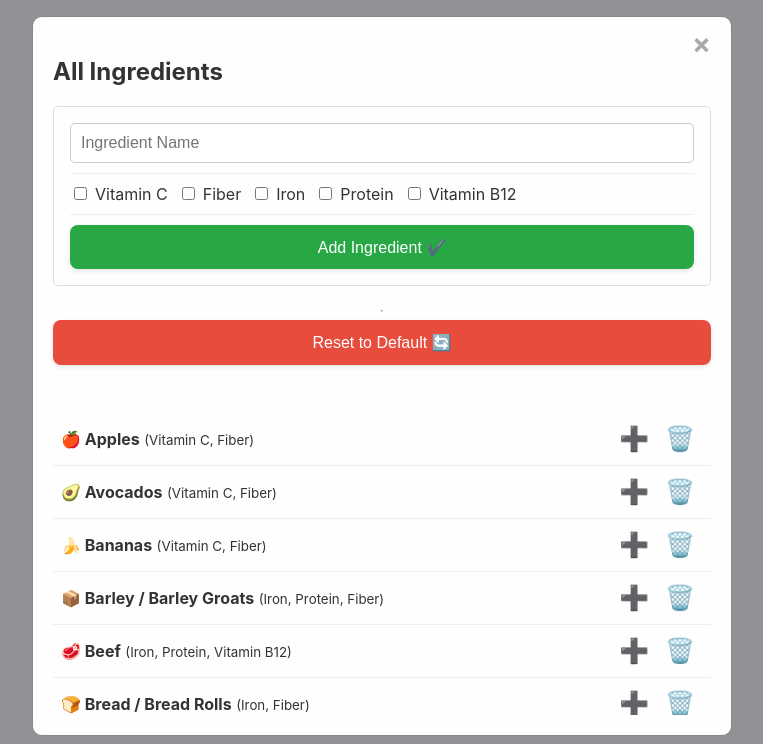
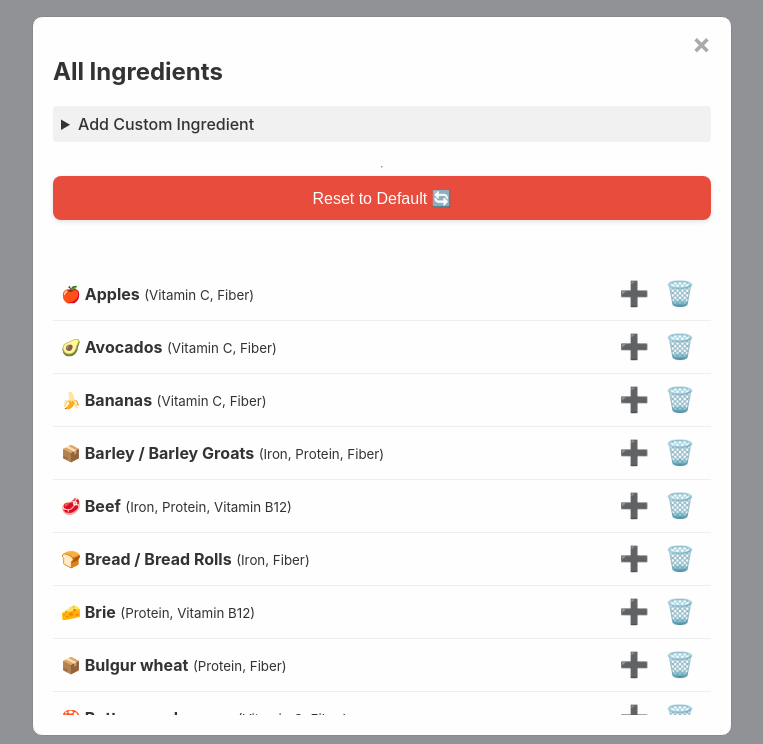
Before and after one commit to mick88/meal-planner, a plain HTML site: page index.html in a window 1280 px wide. Both pictures are taken after a click on the button "View All Ingredients 📋". Shown: the whole page, without its empty margins (258-1021 px from the left). Drawn offline with Linux system fonts and the light colour scheme.

Commit message:
Collapse new ingredient by default

```diff
--- a/index.html
+++ b/index.html
@@ -35,11 +35,14 @@
       <div class="modal-content">
         <span class="close-btn">&times;</span>
         <h2>All Ingredients</h2>
-        <form id="add-ingredient-form">
-          <input type="text" id="new-ingredient-name" placeholder="Ingredient Name" required>
-          <div id="new-ingredient-groups"></div>
-          <button type="submit">Add Ingredient ✔️</button>
-        </form>
+        <details>
+          <summary>Add Custom Ingredient</summary>
+          <form id="add-ingredient-form">
+            <input type="text" id="new-ingredient-name" placeholder="Ingredient Name" required>
+            <div id="new-ingredient-groups"></div>
+            <button type="submit">Add Ingredient ✔️</button>
+          </form>
+        </details>
         <hr>
         <button id="resetIngredientsBtn">Reset to Default 🔄</button>
         <div id="modal-ingredient-list"></div>
--- a/styles.css
+++ b/styles.css
@@ -198,11 +198,24 @@ button:hover {
   font-weight: bold;
 }
 
-.close-btn:hover,
 .close-btn:focus {
-  color: black;
+  color: var(--md-text-primary-color);
   text-decoration: none;
   cursor: pointer;
+}
+
+summary {
+    cursor: pointer;
+    font-weight: 500;
+    padding: 0.5rem;
+    border-radius: 4px;
+    background-color: #f1f1f1;
+    transition: background-color 0.2s;
+    margin-bottom: 1rem;
+}
+
+summary:hover {
+    background-color: #e0e0e0;
 }
 
 #add-ingredient-form {
```
